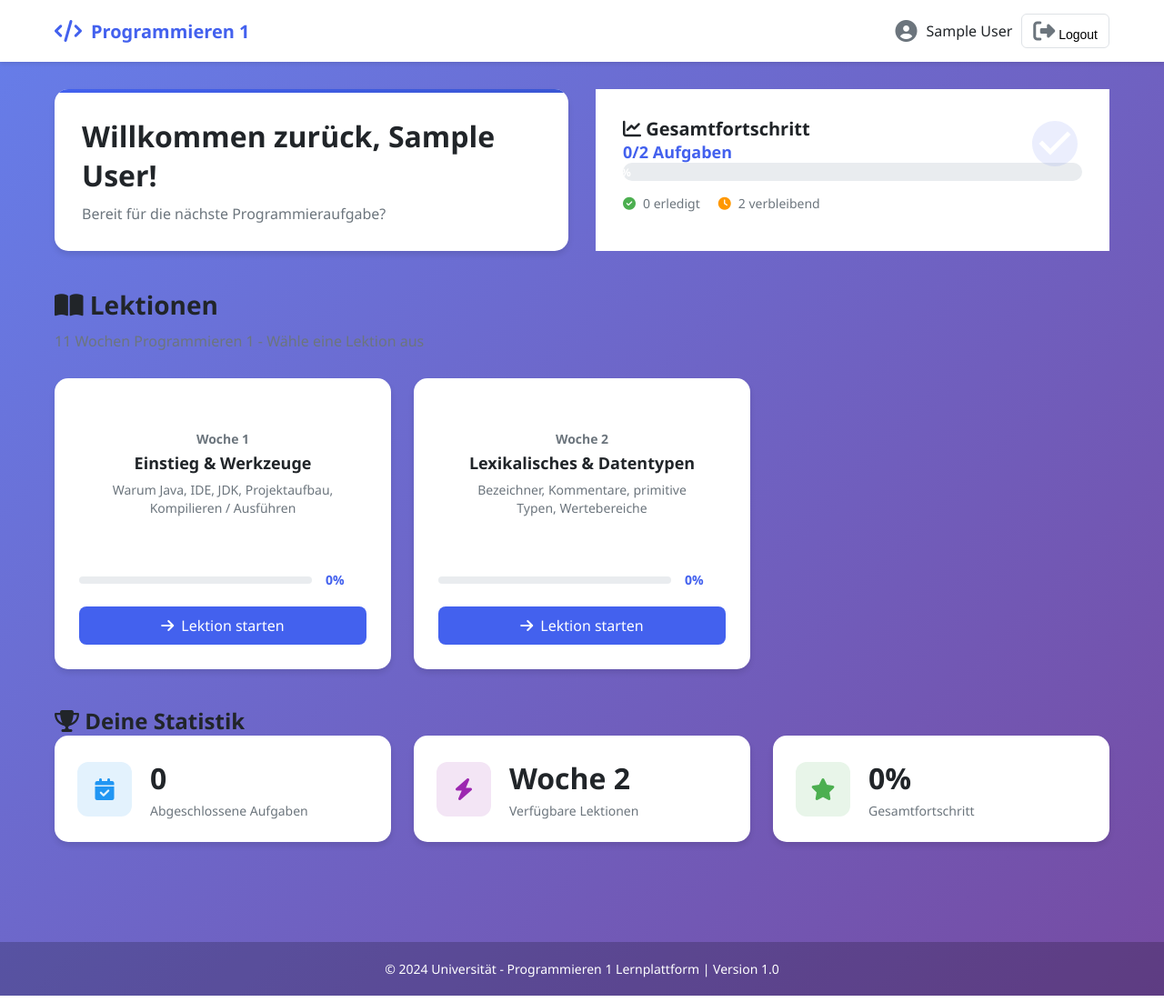
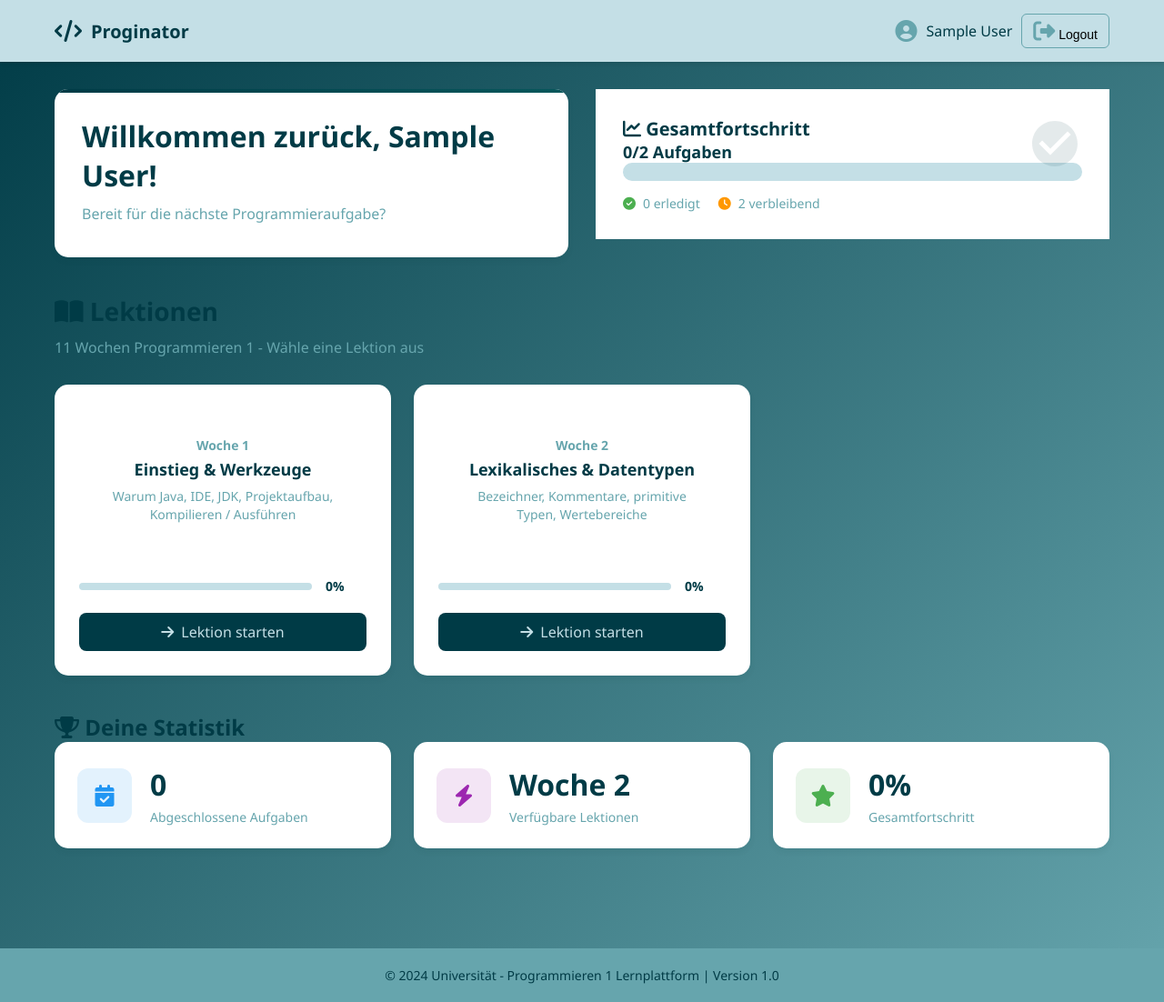
Before and after one commit to HenningRixen/proginator, a Spring Boot app: page /dashboard in a window 1280 px wide. Shown: the whole page at 91% size. Run offline with Spring Boot 4, Linux system fonts and the light colour scheme; the visitor is signed in with stand-in values (Sample User, id 1); data comes from the database, SQL or seed files in the repository; data that the repository does not hold is empty; some of the project's set-up classes (security, data sources, template engines, error pages and the like) are left out, and stand-ins take their place.

Commit message:
Aufgaben laden nicht fix

```diff
--- a/pom.xml
+++ b/pom.xml
@@ -57,7 +57,6 @@
 		<dependency>
 		    <groupId>com.h2database</groupId>
 		    <artifactId>h2</artifactId>
-		    <scope>test</scope>
 		</dependency>
 		<dependency>
 			<groupId>org.postgresql</groupId>
@@ -74,6 +73,7 @@
 			<artifactId>spring-security-test</artifactId>
 			<scope>test</scope>
 		</dependency>
+
 	</dependencies>
 
 	<build>
--- a/src/main/java/com/example/prog1learnapp/controller/LearnController.java
+++ b/src/main/java/com/example/prog1learnapp/controller/LearnController.java
@@ -65,8 +65,10 @@
 
     @GetMapping("/lesson/{id}")
     public String lesson(@PathVariable Long id, Model model, Principal principal) {
-        User user = userRepository.findByUsername(principal.getName()).orElseThrow();
-        Lesson lesson = lessonRepository.findById(id).orElseThrow();
+        User user = userRepository.findByUsername(principal.getName()).orElse(null);
+        if (user == null) return "error/404";
+        Lesson lesson = lessonRepository.findById(id).orElse(null);
+        if (lesson == null) return "error/404";
         List<Exercise> exercises = exerciseRepository.findByLessonId(id);
 
         Set<Long> completedIds = new HashSet<>(user.getCompletedExercises());
@@ -80,8 +82,10 @@
 
     @GetMapping("/exercise/{id}")
     public String exercise(@PathVariable Long id, Model model, Principal principal) {
-        User user = userRepository.findByUsername(principal.getName()).orElseThrow();
-        Exercise exercise = exerciseRepository.findById(id).orElseThrow();
+        User user = userRepository.findByUsername(principal.getName()).orElse(null);
+        if (user == null) return "error/404";
+        Exercise exercise = exerciseRepository.findById(id).orElse(null);
+        if (exercise == null) return "error/404";
 
         boolean isCompleted = user.getCompletedExercises().contains(id);
 
--- a/src/main/resources/static/css/dashboard.css
+++ b/src/main/resources/static/css/dashboard.css
@@ -13,7 +13,7 @@
     left: 0;
     width: 100%;
     height: 4px;
-    background: linear-gradient(90deg, #4361ee, #3a56d4);
+    background: linear-gradient(90deg, #003B46, #07575B);
 }
 
 .progress-card {
--- a/src/main/resources/static/css/style.css
+++ b/src/main/resources/static/css/style.css
@@ -1,16 +1,15 @@
-/* style.css */
 :root {
-    --primary: #4361ee;
-    --primary-dark: #3a56d4;
-    --secondary: #7209b7;
-    --success: #4CAF50;
-    --warning: #FF9800;
-    --danger: #f72585;
-    --light: #f8f9fa;
-    --dark: #212529;
-    --gray: #6c757d;
-    --border: #dee2e6;
-    --card-shadow: 0 4px 6px rgba(0, 0, 0, 0.1);
+    --primary: #003B46;
+    --primary-dark: #07575B;
+    --secondary: #66A5AD;
+    --success: #66A5AD;
+    --warning: #07575B;
+    --danger: #003B46;
+    --light: #C4DFE6;
+    --dark: #003B46;
+    --gray: #66A5AD;
+    --border: #66A5AD;
+    --card-shadow: 0 4px 6px rgba(0, 59, 70, 0.08);
     --transition: all 0.3s ease;
 }
 
@@ -22,14 +21,14 @@
 
 body {
     font-family: 'Segoe UI', Tahoma, Geneva, Verdana, sans-serif;
-    background: linear-gradient(135deg, #667eea 0%, #764ba2 100%);
+    background: linear-gradient(135deg, #003B46 0%, #66A5AD 100%);
     min-height: 100vh;
     color: var(--dark);
 }
 
 /* Auth Pages */
 .auth-body {
-    background: linear-gradient(135deg, #667eea 0%, #764ba2 100%);
+    background: linear-gradient(135deg, #003B46 0%, #66A5AD 100%);
     display: flex;
     align-items: center;
     justify-content: center;
@@ -164,7 +163,7 @@
 
 /* Main Layout */
 .navbar {
-    background: white;
+    background: var(--light);
     box-shadow: 0 2px 4px rgba(0,0,0,0.1);
     padding: 15px 0;
     position: sticky;
@@ -275,7 +270,7 @@
 
 .progress-bar-large {
     height: 20px;
-    background-color: #e9ecef;
+    background-color: var(--light);
     border-radius: 10px;
     overflow: hidden;
     margin-bottom: 15px;
@@ -283,13 +278,13 @@
 
 .progress-fill {
     height: 100%;
-    background: linear-gradient(90deg, #4361ee, #3a56d4);
+    background: linear-gradient(90deg, #003B46, #07575B);
     border-radius: 10px;
     transition: width 0.5s ease;
     display: flex;
     align-items: center;
     justify-content: center;
-    color: white;
+    color: var(--light);
     font-size: 12px;
     font-weight: 600;
 }
@@ -389,7 +384,7 @@
 .progress-bar-small {
     flex: 1;
     height: 8px;
-    background-color: #e9ecef;
+    background-color: var(--light);
     border-radius: 4px;
     overflow: hidden;
 }
@@ -408,7 +403,7 @@
     gap: 8px;
     padding: 10px 20px;
     background-color: var(--primary);
-    color: white;
+    color: var(--light);
     text-decoration: none;
     border-radius: 8px;
     font-weight: 500;
@@ -465,9 +460,9 @@
 .footer {
     text-align: center;
     padding: 20px;
-    color: white;
+    color: var(--primary);
     font-size: 14px;
-    background: rgba(0,0,0,0.2);
+    background: var(--secondary);
     margin-top: 40px;
 }
 
--- a/src/main/resources/templates/dashboard.html
+++ b/src/main/resources/templates/dashboard.html
@@ -14,7 +14,7 @@
     <div class="nav-container">
         <div class="nav-brand">
             <i class="fas fa-code"></i>
-            <span>Programmieren 1</span>
+            <span>Proginator</span>
         </div>
         <div class="nav-user">
             <i class="fas fa-user-circle"></i>
--- a/src/main/resources/templates/login.html
+++ b/src/main/resources/templates/login.html
@@ -10,7 +10,7 @@
 <div class="auth-container">
     <div class="auth-card">
         <div class="auth-header">
-            <h1><i class="fas fa-code"></i> Programmieren 1</h1>
+            <h1><i class="fas fa-code"></i> Proginator</h1>
             <p>Lernplattform für Studierende</p>
         </div>
 
```
Also changed, not shown: other parts of src/main/resources/static/css/dashboard.css (+10 -25 lines), other parts of src/main/resources/static/css/style.css (+40 -44 lines), src/main/resources/templates/exercise.html (renamed from src/main/resources/templates/aufgabe.html), 1 other file.
